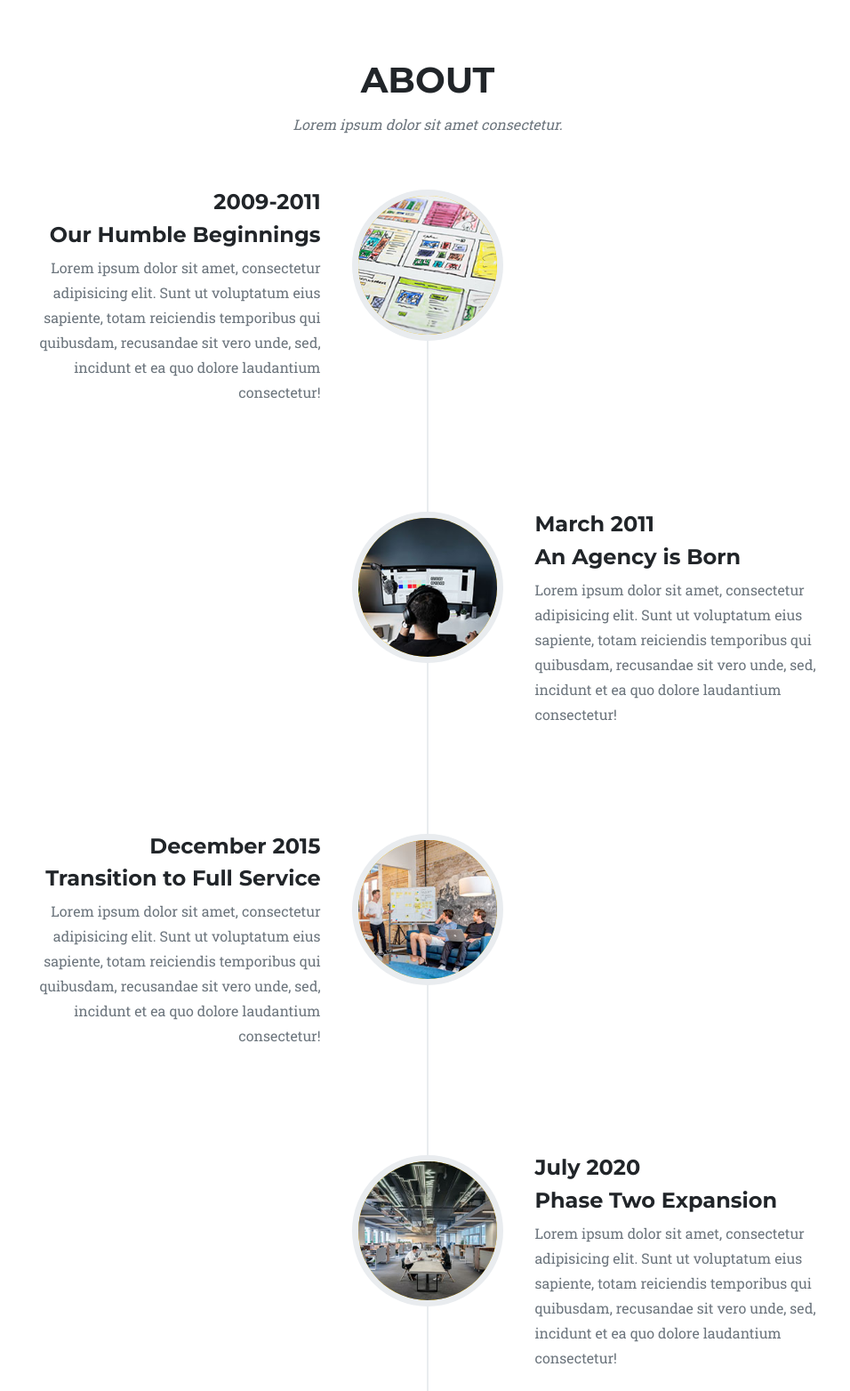
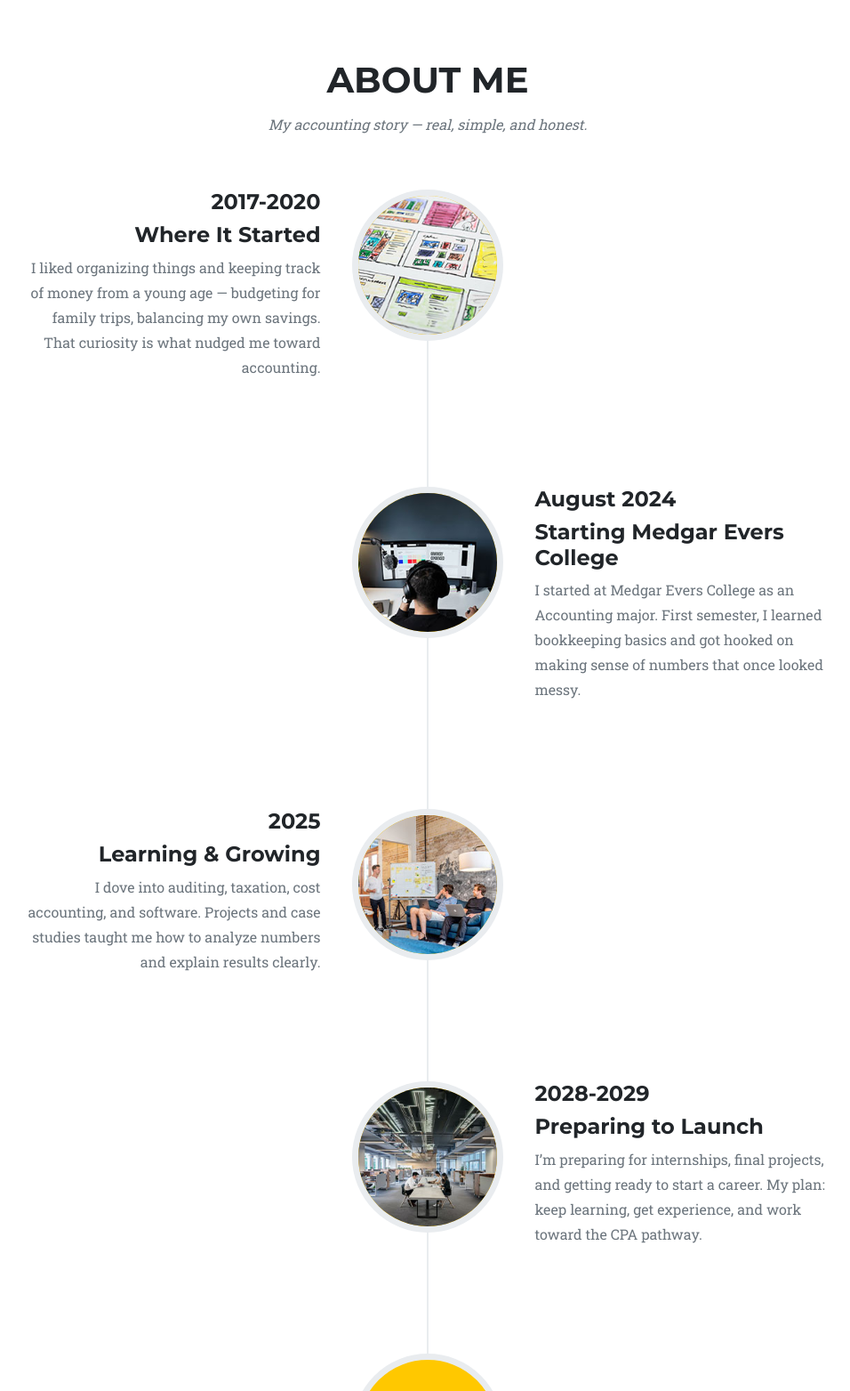
Before and after one commit to ryanjoseph47/ryanjoseph47.github.io, a plain HTML site: page index.html in a window 1280 px wide. Shown: the part 2640-4203 px from the top of the page at 89% size, without its empty margins (159-1115 px from the left). Drawn offline with nearby package versions, Linux system fonts and the light colour scheme.

Commit message:
I make some changement

```diff
--- a/index.html
+++ b/index.html
@@ -204,48 +204,48 @@ tml lang="en">
         <section class="page-section" id="about">
             <div class="container">
                 <div class="text-center">
-                    <h2 class="section-heading text-uppercase">About</h2>
-                    <h3 class="section-subheading text-muted">Lorem ipsum dolor sit amet consectetur.</h3>
+                    <h2 class="section-heading text-uppercase">About Me</h2>
+                    <h3 class="section-subheading text-muted">My accounting story — real, simple, and honest.</h3>
                 </div>
                 <ul class="timeline">
                     <li>
                         <div class="timeline-image"><img class="rounded-circle img-fluid" src="assets/img/about/1.jpg" alt="..." /></div>
                         <div class="timeline-panel">
                             <div class="timeline-heading">
-                                <h4>2009-2011</h4>
-                                <h4 class="subheading">Our Humble Beginnings</h4>
+                                <h4>2017-2020</h4>
+                                <h4 class="subheading">Where It Started</h4>
                             </div>
-                            <div class="timeline-body"><p class="text-muted">Lorem ipsum dolor sit amet, consectetur adipisicing elit. Sunt ut voluptatum eius sapiente, totam reiciendis temporibus qui quibusdam, recusandae sit vero unde, sed, incidunt et ea quo dolore laudantium consectetur!</p></div>
+                            <div class="timeline-body"><p class="text-muted">I liked organizing things and keeping track of money from a young age — budgeting for family trips, balancing my own savings. That curiosity is what nudged me toward accounting.</p></div>
                         </div>
                     </li>
                     <li class="timeline-inverted">
                         <div class="timeline-image"><img class="rounded-circle img-fluid" src="assets/img/about/2.jpg" alt="..." /></div>
                         <div class="timeline-panel">
                             <div class="timeline-heading">
-                                <h4>March 2011</h4>
-                                <h4 class="subheading">An Agency is Born</h4>
+                                <h4>August 2024</h4>
+                                <h4 class="subheading">Starting Medgar Evers College</h4>
                             </div>
-                            <div class="timeline-body"><p class="text-muted">Lorem ipsum dolor sit amet, consectetur adipisicing elit. Sunt ut voluptatum eius sapiente, totam reiciendis temporibus qui quibusdam, recusandae sit vero unde, sed, incidunt et ea quo dolore laudantium consectetur!</p></div>
+                            <div class="timeline-body"><p class="text-muted">I started at Medgar Evers College as an Accounting major. First semester, I learned bookkeeping basics and got hooked on making sense of numbers that once looked messy.</p></div>
                         </div>
                     </li>
                     <li>
                         <div class="timeline-image"><img class="rounded-circle img-fluid" src="assets/img/about/3.jpg" alt="..." /></div>
                         <div class="timeline-panel">
                             <div class="timeline-heading">
-                                <h4>December 2015</h4>
-                                <h4 class="subheading">Transition to Full Service</h4>
+                                <h4>2025</h4>
+                                <h4 class="subheading">Learning & Growing</h4>
                             </div>
-                            <div class="timeline-body"><p class="text-muted">Lorem ipsum dolor sit amet, consectetur adipisicing elit. Sunt ut voluptatum eius sapiente, totam reiciendis temporibus qui quibusdam, recusandae sit vero unde, sed, incidunt et ea quo dolore laudantium consectetur!</p></div>
+                            <div class="timeline-body"><p class="text-muted">I dove into auditing, taxation, cost accounting, and software. Projects and case studies taught me how to analyze numbers and explain results clearly.</p></div>
                         </div>
                     </li>
                     <li class="timeline-inverted">
                         <div class="timeline-image"><img class="rounded-circle img-fluid" src="assets/img/about/4.jpg" alt="..." /></div>
                         <div class="timeline-panel">
                             <div class="timeline-heading">
-                                <h4>July 2020</h4>
-                                <h4 class="subheading">Phase Two Expansion</h4>
+                                <h4>2028-2029</h4>
+                                <h4 class="subheading">Preparing to Launch</h4>
                             </div>
-                            <div class="timeline-body"><p class="text-muted">Lorem ipsum dolor sit amet, consectetur adipisicing elit. Sunt ut voluptatum eius sapiente, totam reiciendis temporibus qui quibusdam, recusandae sit vero unde, sed, incidunt et ea quo dolore laudantium consectetur!</p></div>
+                            <div class="timeline-body"><p class="text-muted">I’m preparing for internships, final projects, and getting ready to start a career. My plan: keep learning, get experience, and work toward the CPA pathway.</p></div>
                         </div>
                     </li>
                     <li class="timeline-inverted">
```
